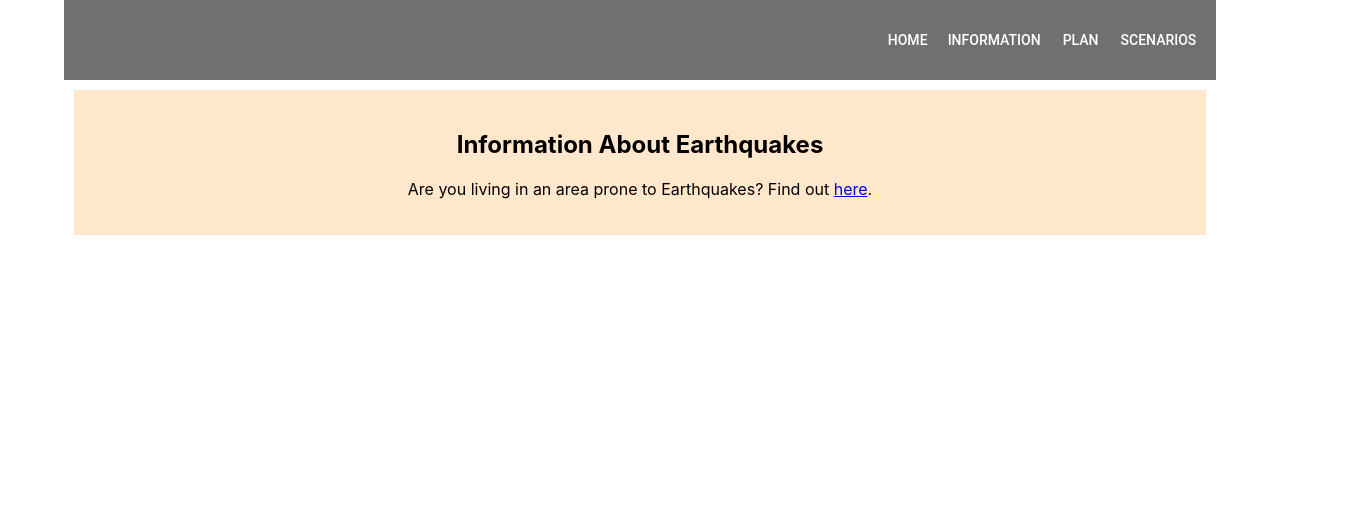
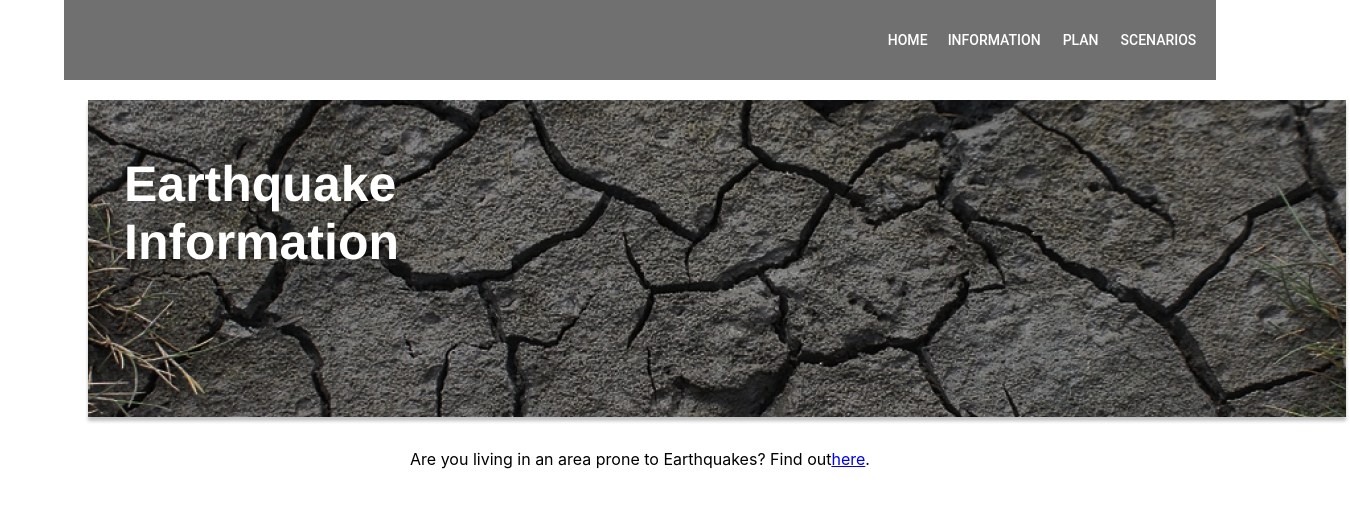
Before and after one commit to sokkache/498Final, a React (Create React App) app: page /Information in a window 1280 px wide. Shown: the top 508 px of the page, 1350 px wide, since content can reach past the window. Built offline with nearby package versions, Linux system fonts and the light colour scheme.

Commit message:
code clean up

```diff
--- a/src/Views/Information.js
+++ b/src/Views/Information.js
@@ -1,14 +1,17 @@
 import React, { Component } from 'react';
-import Button from '@material-ui/core/Button';
-import {BrowserRouter, Route} from "react-router-dom";
+import {BrowserRouter, Route, NavLink, HashRouter} from "react-router-dom";
+import InformationHeader from '../components/InformationHeader';
+
+
 
 class Information extends Component {
     render() {
         return (
-        <section className="information">
-            <h2>Information About Earthquakes</h2>
-            <p>Are you living in an area prone to Earthquakes? Find out <a href="https://www.fema.gov/earthquake-hazard-maps#">here</a>.</p>
-        </section>
+            <BrowserRouter>
+            <Route path="/" component={InformationHeader}/>
+          </BrowserRouter>
+
+
         );
     }
 };
--- /dev/null
+++ b/src/components/InformationHeader.js
@@ -0,0 +1,61 @@
+import React, { Component } from 'react';
+import Card from 'react-bootstrap/Card';
+import headerImage from "./headerImage2.png";
+import { withStyles } from '@material-ui/core';
+
+const styles = {
+
+    card: {
+       position: 'relative',
+    },
+    overlay: {
+       position: 'absolute',
+       top: '50px',
+       left: '20px',
+       color: 'black',
+
+    },
+
+    title:{
+        fontFamily: "Helvetica",
+        fontSize: 50,
+        color: "white",
+        fontWeight: "bold",
+        textAlign: "left",
+        paddingLeft: '20px',
+        paddingTop: '5px'
+    },
+    text: {
+        paddingLeft: '20px',
+        paddingRight: '20px',
+        paddingBottom: '10px',
+        marginBottom: 0,
+        textAlign: "left"
+    },
+    image:{
+
+    }
+};
+
+class Information extends Component {
+    render() {
+        return (
+
+
+            <section>
+            <Card className="bg-dark text-white" style={styles.card}>
+            <Card.Img src= {headerImage} alt="Card image" style= {styles.image} />
+            <Card.ImgOverlay style= {styles.overlay}>
+              <Card.Title style= {styles.title}>Earthquake Information</Card.Title>
+              <Card.Text style= {styles.text}>
+              </Card.Text>
+            </Card.ImgOverlay>
+          </Card>
+          <p>Are you living in an area prone to Earthquakes? Find out
+               <a href="https://www.fema.gov/earthquake-hazard-maps#">here</a>.</p>
+               </section>
+        );
+    }
+};
+
+export default withStyles(styles)(Information);
--- a/src/components/PhotoHeader.js
+++ b/src/components/PhotoHeader.js
@@ -2,9 +2,9 @@ import React, { Component } from 'react';
 import {Link as RouterLink} from "react-router-dom";
 import headerImage from "./headerImage.png";
 import Card from 'react-bootstrap/Card';
-import {BrowserRouter, Route, NavLink, HashRouter,} from "react-router-dom";
 import  {withStyles}  from '@material-ui/core/styles';
 import Button from '@material-ui/core/Button';
+import {withRouter} from 'react-router';
 
 
 const styles = {
@@ -57,13 +57,13 @@ class PhototHeader extends Component {
               <Card.Title style= {styles.title}>Quake</Card.Title>
               <Card.Text style= {styles.text}>
               Helping people in earthquake
-            prone areas prepare themselves and their family for
+              prone areas prepare themselves and their family for
               an earthquake. We help provide a readiness plan that is
               customized for each person based on their living situation as
               well as scenarios on what to do during earthquakes. Its never too early
               to start building your readiness plan.
               </Card.Text>
-              <Button onClick={()=>this.props.router.push("/Information")}style= {styles.button} >Learn More</Button>
+              <Button onClick={()=> {this.props.history.push('/information')}}style= {styles.button}>Learn More</Button>
 
             </Card.ImgOverlay>
           </Card>
@@ -75,4 +75,4 @@ class PhototHeader extends Component {
         }
 };
 
-    export default withStyles(styles)(PhototHeader);
+    export default withRouter(withStyles(styles)(PhototHeader));
```
Also changed, not shown: src/components/headerImage2.png (added), src/components/headerImage@2x.png (deleted).
